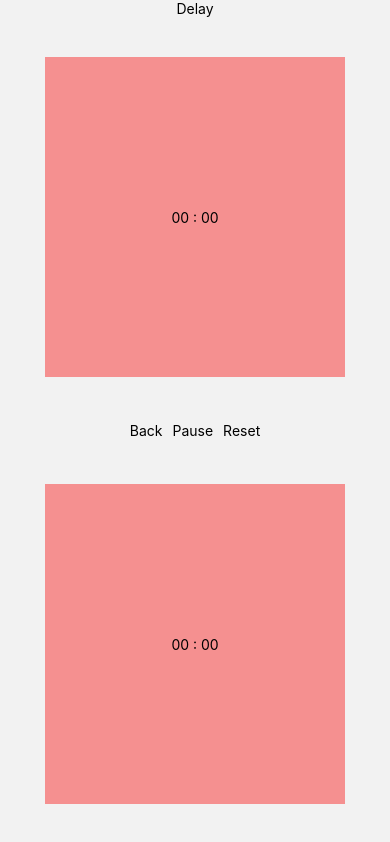
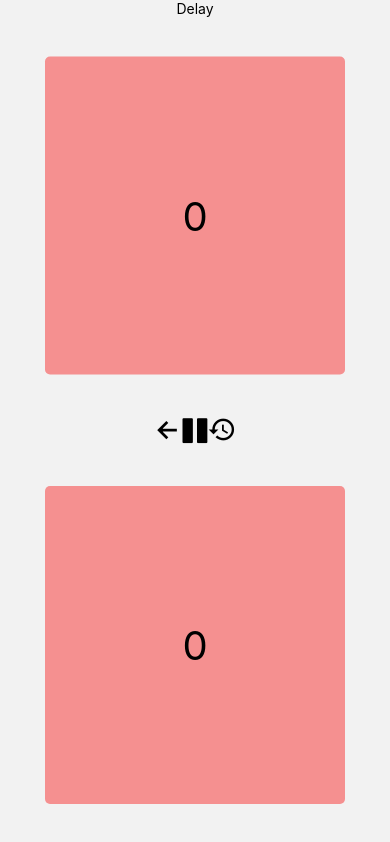
Before and after one commit to korkie9/clockie, a React Native app: screen /DelayClock in a window 390 px wide. Built offline with nearby package versions, Linux system fonts and the light colour scheme.

Commit message:
Finished Hourglass clock

```diff
--- a/src/Clocks/FischerClock.tsx
+++ b/src/Clocks/FischerClock.tsx
@@ -25,8 +25,8 @@ const FischerClock: React.FC<FischerClockProps> = ({ navigation, route }) => {
         console.log("no more time");
       };
     const interval: NodeJS.Timer = setInterval(deductTime, 1000);
-    if(stopped === false) setIntervalId(intervalId);
-    return () => clearInterval(interval);
+    setIntervalId(interval)
+    return () => clearInterval(interval)
   }, [playerTurn, refresh, stopped]);
   /////////////////////
   const handleButtonClick = (buttonNumber: number): void => {
@@ -41,7 +41,8 @@ const FischerClock: React.FC<FischerClockProps> = ({ navigation, route }) => {
     return;
   };
   const handlePause = (): void => {
-    setStopped(stopped => true)
+    // setStopped(stopped => true)
+    clearInterval(intervalId)
     console.log("paused");
   };
   const handleReset = (): void => {
--- a/src/Clocks/HourglassClock.tsx
+++ b/src/Clocks/HourglassClock.tsx
@@ -1,38 +1,83 @@
 import { StackNavigationProp } from "@react-navigation/stack";
-import React from "react";
+import React, { useEffect, useState } from "react";
 import Center from "../components/Center";
 import Clock from "../components/Clock";
 import { ParamList } from "../ParamList";
-import { Text } from 'react-native'
+import { Text } from "react-native";
 
 interface HourglassClockProps {
   navigation: StackNavigationProp<ParamList, "HourglassClock">;
+  route: any;
 }
 
-const HourGlassClock: React.FC<HourglassClockProps> = ({ navigation }) => {
+const HourglassClock: React.FC<HourglassClockProps> = ({
+  navigation,
+  route,
+}) => {
+  const [player1Time, setPlayer1Time] = useState<number>(route.params.time);
+  const [player2Time, setPlayer2Time] = useState<number>(route.params.time);
+  const [playerTurn, setPlayerTurn] = useState<number>();
+  const [intervalId, setIntervalId] = useState<any>();
+  const [refresh, setRefresh] = useState<boolean>(true);
+  ////////////////////////
+  useEffect(() => {
+    if (player1Time <= 0 || player2Time <= 0)
+      return () => {
+        if (intervalId) clearInterval(intervalId);
+        console.log("no more time");
+      };
+    const interval: NodeJS.Timer = setInterval(deductTime, 1000);
+    setIntervalId(interval);
+    return () => clearInterval(interval);
+  }, [playerTurn, refresh]);
+  /////////////////////
   const handleButtonClick = (buttonNumber: number): void => {
-    console.log(buttonNumber);
+    if (player1Time <= 0 || player2Time <= 0) return;
+    const playerWhosTimeMustRun = buttonNumber === 1 ? 2 : 1;
+    setPlayerTurn((turn) => playerWhosTimeMustRun);
     return;
   };
   const handlePause = (): void => {
-    console.log("paused")
-  }
+
+    clearInterval(intervalId);
+    console.log("paused");
+  };
   const handleReset = (): void => {
-    console.log("reset")
-  }
+    clearInterval(intervalId);
+    setPlayerTurn(0);
+    setPlayer1Time((time) => route.params.time);
+    setPlayer2Time((time) => route.params.time);
+    console.log("reset");
+  };
+  const deductTime = (): void => {
+    setRefresh((refresh) => !refresh);
+    console.log("time remaining p1:", player1Time, " p2:", player2Time);
+    if (!playerTurn) return;
+    if(player1Time < 1 || player2Time < 1) {
+      clearInterval()
+      setPlayerTurn(0)
+    }
+    if (playerTurn === 1) {
+      setPlayer1Time((player1Time) => player1Time - 1);
+      setPlayer2Time((player1Time) => player1Time + 1);
+    }
+    if (playerTurn === 2) {
+      setPlayer2Time((player2Time) => player2Time - 1);
+      setPlayer1Time((player2Time) => player2Time + 1);
+    }
+  };
   return (
     <Center>
-      <Text>Hourglass</Text>
       <Clock
-        timer1="00:00:00"
-        timer2="00:00:00"
+        timer1={player1Time}
+        timer2={player2Time}
         onButtonClick={handleButtonClick}
         pause={handlePause}
-        back={()=> navigation.goBack()}
-        reset={handleReset}
+        back={() => navigation.goBack()}
+        onReset={handleReset}
       />
     </Center>
   );
 };
 
-export default HourGlassClock;
+export default HourglassClock;
--- a/src/ParamList.tsx
+++ b/src/ParamList.tsx
@@ -1,6 +1,6 @@
 export type ParamList = {
     Home: undefined,
-    HourglassClock: undefined,
+    HourglassClock: {time: number},
     FischerClock: {time: number, increment: number},
     BronsteinClock: undefined,
     DelayClock: undefined,
--- a/src/components/Clock.tsx
+++ b/src/components/Clock.tsx
@@ -3,6 +3,9 @@ import { View, Text } from "react-native";
 import ClockButton from "../components/ClockButton";
 import Center from "../components/Center";
 import { TouchableWithoutFeedback } from "react-native";
+import { FontAwesome } from "@expo/vector-icons";
+import { MaterialIcons } from "@expo/vector-icons";
+import { Ionicons } from "@expo/vector-icons";
 
 interface ClockProps {
   timer1: number;
@@ -23,6 +26,7 @@ const Clock: React.FC<ClockProps> = ({
 }) => {
   const [color1, setColor1] = useState<string>("#f59090");
   const [color2, setColor2] = useState<string>("#f59090");
+  const [paused, setPaused] = useState<boolean>(false);
   const handleButtonClick = (buttonNumber: number): void => {
     if (buttonNumber === 1) {
       setColor2("#ff1100");
@@ -37,10 +41,21 @@ const Clock: React.FC<ClockProps> = ({
   const reset = () => {
     setColor1("#f59090");
     setColor2("#f59090");
-    onReset()
-  }
+    onReset();
+  };
+
   return (
     <Center>
+      <View
+        style={{
+          flex: 1,
+          transform: [
+            {
+              rotate: "-180deg",
+            },
+          ],
+        }}
+      >
         <Center>
           <ClockButton
             onClick={handleButtonClick}
@@ -49,18 +64,25 @@ const Clock: React.FC<ClockProps> = ({
             buttonNumber={1}
           />
         </Center>
-      <View style={{ flexDirection: "row" }}>
+      </View>
+      <View style={{ flexDirection: "row", justifyContent:"center", alignItems: "center" }}>
         <TouchableWithoutFeedback onPress={() => back()}>
-          <Text style={{ margin: 5 }}>Back</Text>
+          <Text style={{ flex: 1, justifyContent: "center", textAlign: "center" }}>
+            <Ionicons name="arrow-back" size={29} color="black" />
+          </Text>
         </TouchableWithoutFeedback>
         <TouchableWithoutFeedback onPress={() => pause()}>
-          <Text style={{ margin: 5 }}>Pause</Text>
+          <Text style={{ flex: 1, justifyContent: "center", textAlign: "center" }}>
+            <FontAwesome name="pause" size={29} color="black" />
+          </Text>
         </TouchableWithoutFeedback>
         <TouchableWithoutFeedback onPress={() => reset()}>
-          <Text style={{ margin: 5 }}>Reset</Text>
+          <Text style={{ flex: 1, justifyContent: "center", textAlign: "center" }}>
+            <MaterialIcons name="restore" size={29} color="black" />
+          </Text>
         </TouchableWithoutFeedback>
-
       </View>
+      <View style={{ flex: 1 }}>
         <Center>
           <ClockButton
             onClick={handleButtonClick}
@@ -69,6 +91,7 @@ const Clock: React.FC<ClockProps> = ({
             buttonNumber={2}
           />
         </Center>
+      </View>
     </Center>
   );
 };
--- a/src/components/ClockButton.tsx
+++ b/src/components/ClockButton.tsx
@@ -27,6 +27,14 @@ const ClockButton: React.FC<ClockButtonProps> = ({
     setMinutes(min);
     setSeconds(sec);
   }, [time]);
+  const displayMinutes = (): string | null => {
+    const min = `${minutes < 10 ? `0${minutes}` : minutes} : `;
+    return hours < 1 && minutes < 1 ? null : min;
+  };
+  const displaySeconds = (): string | null => {
+    const sec = seconds < 10 ? `0${seconds}` : seconds;
+    return hours < 1 && minutes < 1 ? `${seconds}` : `${sec}`;
+  };
   return (
     <TouchableWithoutFeedback onPress={() => onClick(buttonNumber)}>
       <View
@@ -35,13 +43,14 @@ const ClockButton: React.FC<ClockButtonProps> = ({
           width: 300,
           height: "80%",
           padding: 20,
+          borderRadius: 5
         }}
       >
         <Center>
-          <Text>
-            {hours > 0  && `${hours < 10 ? `0${hours}` : hours} : `}
-            {`${minutes < 10 ? `0${minutes}` : minutes} : `}
-            {seconds < 10 ? `0${seconds}` : seconds}
+          <Text style={{fontSize: 40}}>
+            {hours > 0 && `${hours < 10 ? `0${hours}` : hours} : `}
+            {displayMinutes()}
+            {displaySeconds()}
           </Text>
         </Center>
       </View>
--- a/src/screens/Home.tsx
+++ b/src/screens/Home.tsx
@@ -16,7 +16,7 @@ export const Home: React.FC<HomeProps> = ({ navigation }) => {
       <Button
         title="HourGlass"
         onPress={() => {
-          navigation.navigate("HourglassClock");
+
         }}
       />
       <View></View>
--- a/src/screens/Settings.tsx
+++ b/src/screens/Settings.tsx
@@ -47,12 +47,12 @@ export const Settings: React.FC<SettingsProps> = ({ navigation }) => {
     console.log(fulltime)
     if(timeFormat === "Fischer") navigation.navigate("FischerClock", {time: fulltime, increment: secondaryTime})
     if(timeFormat === "Bronstein") navigation.navigate("BronsteinClock")
-    if(timeFormat === "Hourglass") navigation.navigate("HourglassClock")
+    if(timeFormat === "Hourglass") navigation.navigate("HourglassClock", {time: fulltime})
     if(timeFormat === "Delay") navigation.navigate("DelayClock")
   };
 
   return (
-    <View style={{ justifyContent: "center", alignItems: "center", flex: 1 }}>
+    <View style={{ justifyContent: "center", alignItems: "center", flex: 1}}>
       <Picker
         selectedValue={timeFormat}
         style={{ height: 50, width: 150 }}
```
Lines whose indentation alone changed are shown as unchanged.
